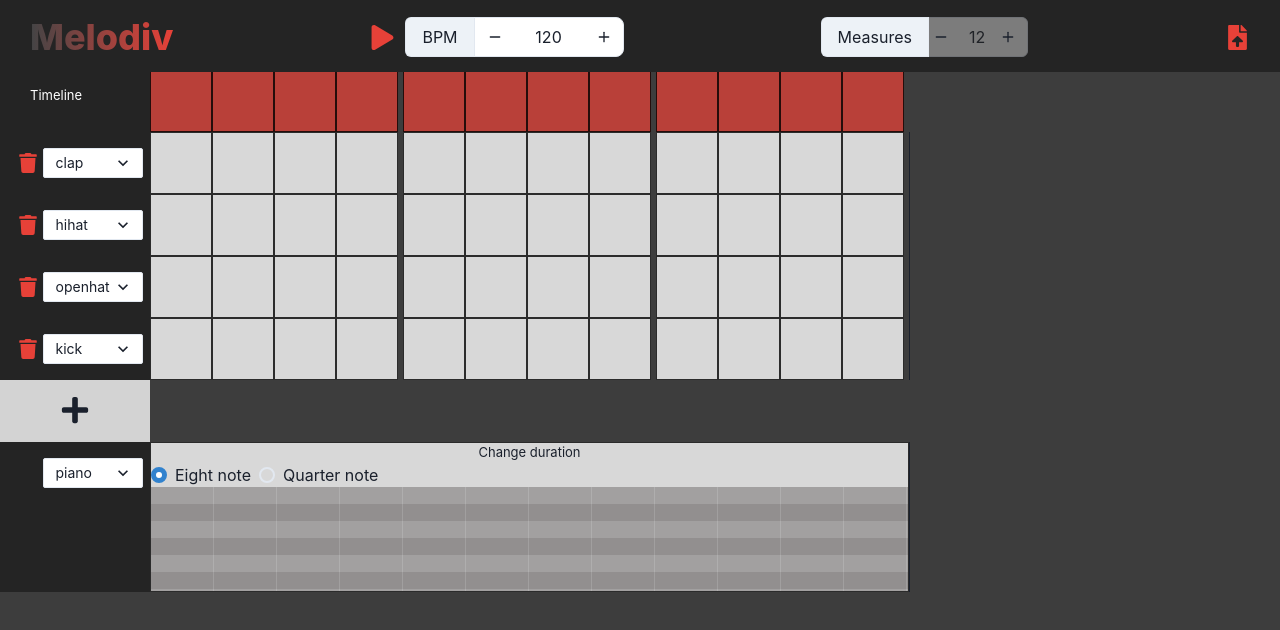
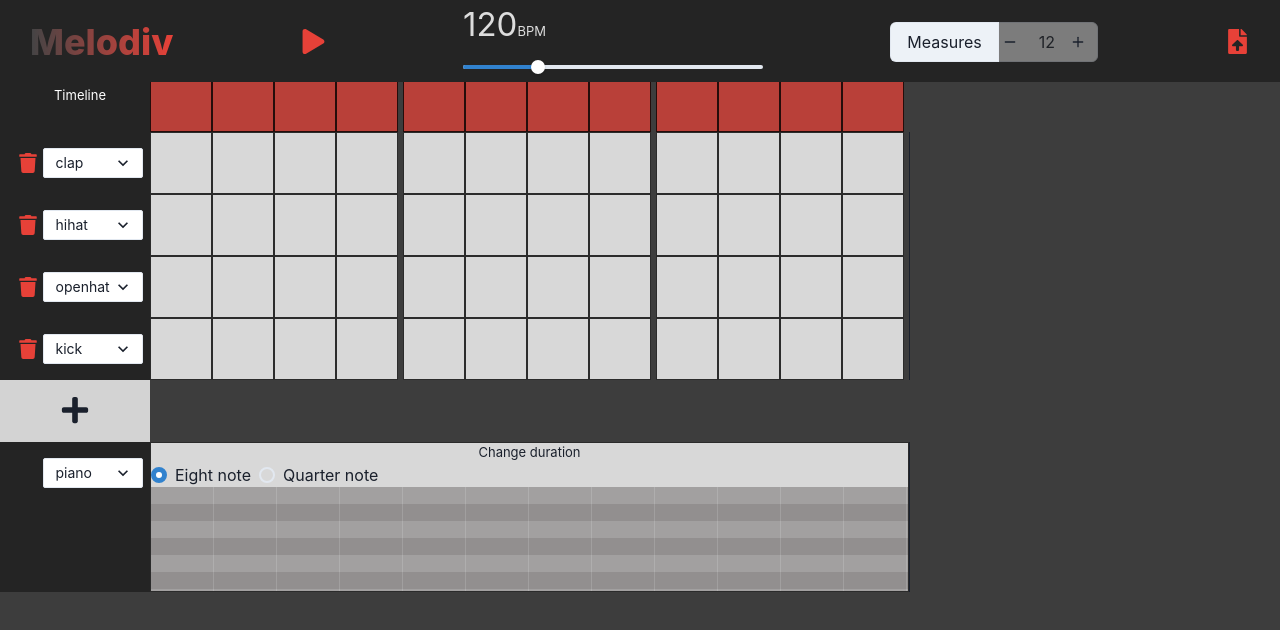
Before and after one commit to Basile-Lequeux/sandbox-music, a React (Create React App) app: page / in a window 1280 px wide. Shown: the top 630 px of the page. Built offline with nearby package versions, Linux system fonts and the light colour scheme.

Commit message:
Add slider for changing bpm

```diff
--- a/src/App.css
+++ b/src/App.css
@@ -13,6 +13,13 @@
   color: white;
 }
 
+.bpm_box{
+  color: #dddddd;
+  text-align: left;
+}
+.bpm_value{
+  font-size: 33px;
+}
 .App-link {
   color: #61dafb;
 }
--- a/src/Header.js
+++ b/src/Header.js
@@ -7,21 +7,17 @@ import {
   InputLeftAddon,
   InputRightElement,
   InputLeftElement,
+  Slider,
+  SliderTrack,
+  SliderFilledTrack,
+  SliderThumb,
+  SliderMark,
 } from "@chakra-ui/react";
 import { usePlayerContext } from "./PlayerContext";
 import { FaPlay, FaPause, FaFileUpload } from "react-icons/fa";
 import { FiMinus, FiPlus } from "react-icons/fi";
-
+import './App.css'
 export const Header = () => {
-  const incrementCount = () => {
-    const incr = bpmValue + 1;
-    handleChangeBpmValue(incr);
-  };
-
-  const decrementCount = () => {
-    const incr = bpmValue - 1;
-    handleChangeBpmValue(incr);
-  };
 
   const {
     handleChangeBpmValue,
@@ -76,43 +72,24 @@ export const Header = () => {
             </button>
           )}
         </Box>
-        <InputGroup>
-          <InputLeftAddon>BPM</InputLeftAddon>
-          <InputLeftElement left={"70"}>
-            <FiMinus onClick={decrementCount}></FiMinus>
-          </InputLeftElement>
+      </Box>
+      <Flex flexDir={'column'}>
+        <div className={'bpm_box'}>
+          <span className={'bpm_value'}>
+            {bpmValue}
+          </span>
+          BPM
+        </div>
+        <Box padding="10px 0 8px 0" width={'300px'} display={"flex"}>
+          <Slider defaultValue={bpmValue} min={60} max={300} onChange={(val) => handleChangeBpmValue(val)}>
+            <SliderTrack>
+              <SliderFilledTrack/>
+            </SliderTrack>
+            <SliderThumb/>
+          </Slider>
+        </Box>
 
-          <Input
-            inputMode="none"
-            outline={"none"}
-            bg="white"
-            borderRadius="8"
-            w="150px"
-            id="bpm"
-            textAlign={"center"}
-            placeholder="BPM"
-            type="number"
-            min={40}
-            max={400}
-            value={bpmValue}
-            onChange={(e) => {
-              if (
-                parseInt(e.target.min) > parseInt(e.target.value) ||
-                !e.target.value
-              ) {
-                handleChangeBpmValue(parseInt(e.target.min));
-              } else if (parseInt(e.target.max) < parseInt(e.target.value)) {
-                handleChangeBpmValue(parseInt(e.target.max));
-              } else {
-                handleChangeBpmValue(parseInt(e.target.value));
-              }
-            }}
-          />
-          <InputRightElement>
-            <FiPlus onClick={incrementCount}></FiPlus>
-          </InputRightElement>
-        </InputGroup>
-      </Box>
+      </Flex>
       <Box padding="10px 0 8px 0" display={"flex"}>
         <InputGroup>
           <InputLeftAddon>Measures</InputLeftAddon>
--- a/src/PlayerContext.js
+++ b/src/PlayerContext.js
@@ -26,7 +26,6 @@ const CreatePlayerContextProvider = (props) => {
 
   const [rhythmTrackArray, setRhythmTrackArray] = useState([]);
   const [melodicTrackArray, setMelodicTrackArray] = useState([]);
-  console.log("-> melodicTrackArray", melodicTrackArray);
 
   const play = (start) => {
     const mainPlayer = MainPlayer.getInstance();
```
